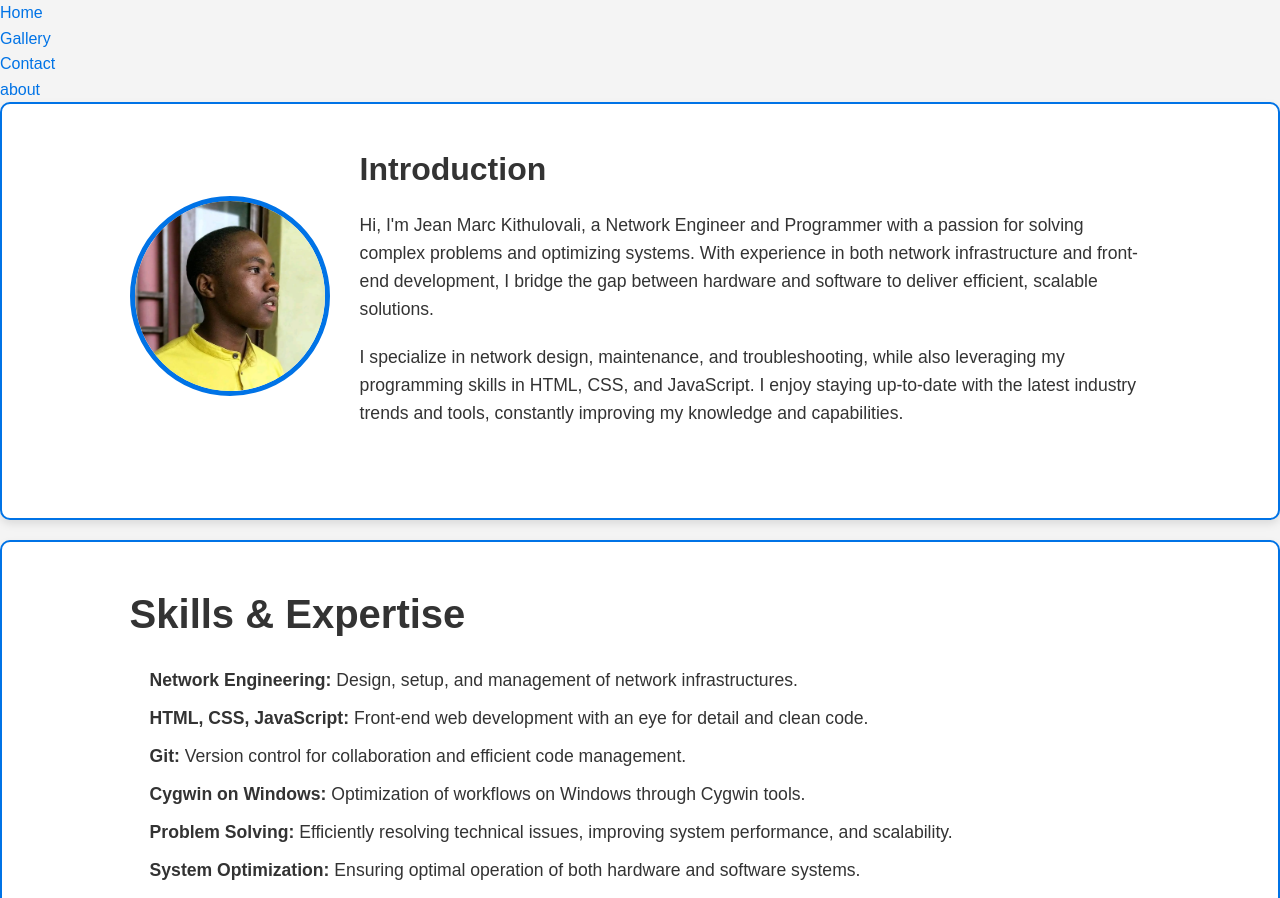
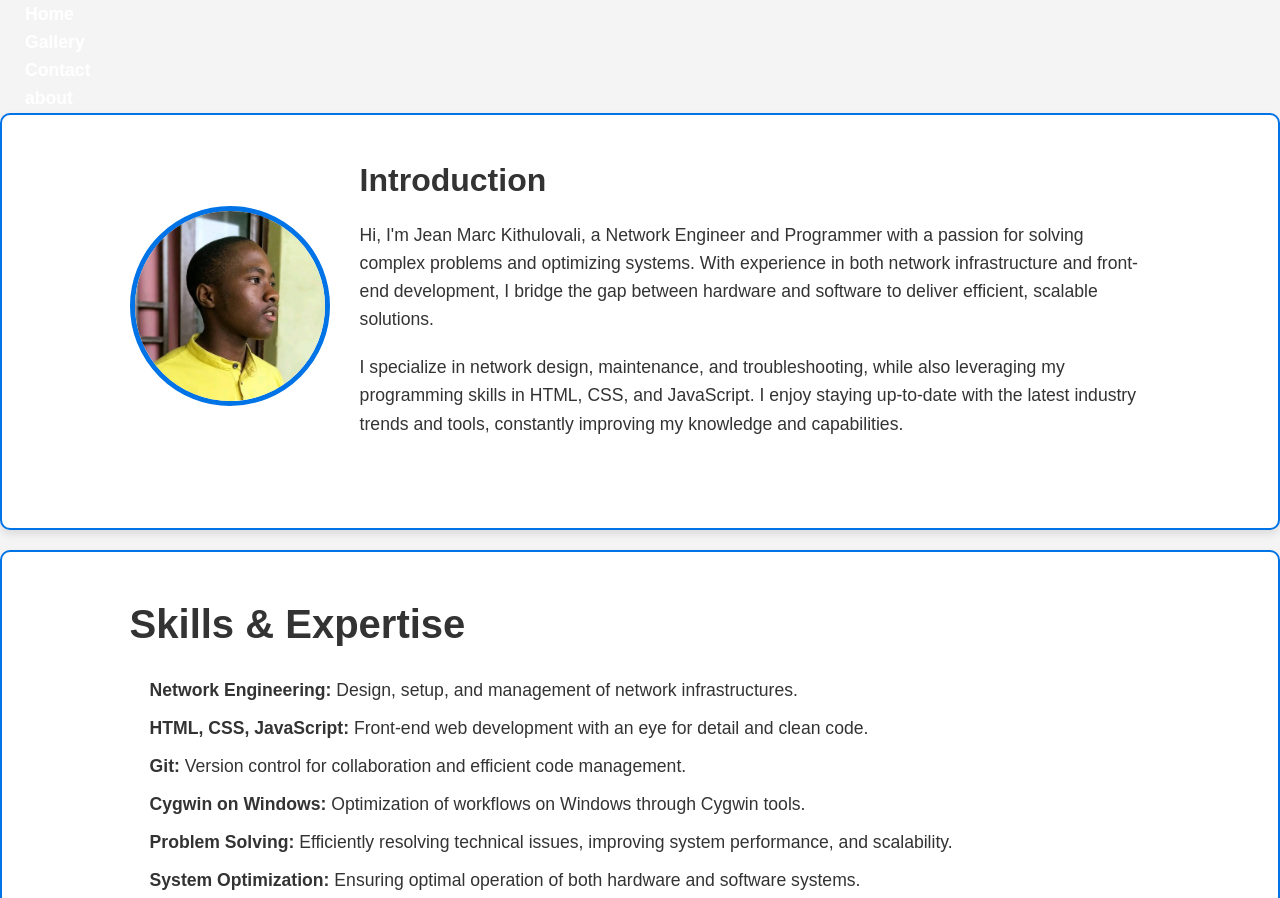
Before and after one commit to goffart-web/my-personal, a plain HTML site: page about.html in a window 1280 px wide. Shown: the top 898 px of the page. Drawn offline with Linux system fonts and the light colour scheme.

Commit message:
Update learn-more.css

```diff
--- a/learn-more.css
+++ b/learn-more.css
@@ -10,6 +10,53 @@ body {
   background-color: #f4f4f4;
   color: #333;
 }
+navbar {
+  display: flex;
+  justify-content: center;
+  align-items: center;
+  background: linear-gradient(90deg, #2c3e50, #3498db);
+  padding: 15px;
+  box-shadow: 0 4px 6px rgba(0, 0, 0, 0.2);
+  position: sticky;
+  top: 0;
+  z-index: 1000;
+}
+
+.navbar .links {
+  margin: 0 15px;
+  position: relative;
+}
+
+.navbar .links a {
+  text-decoration: none;
+  color: #ffffff;
+  font-weight: bold;
+  font-size: 1.1em;
+  position: relative;
+  padding: 5px 10px;
+  transition: color 0.3s ease;
+}
+
+.navbar .links a:hover {
+  color: #ecf0f1;
+}
+
+/* Animated underline effect */
+.navbar .links a::after {
+  content: '';
+  position: absolute;
+  left: 0;
+  bottom: -5px;
+  width: 0%;
+  height: 3px;
+  background-color: #ecf0f1;
+  transition: width 0.3s ease-in-out;
+}
+
+.navbar .links a:hover::after {
+  width: 100%;
+}
+
 
 .container {
   width: 80%;
```
